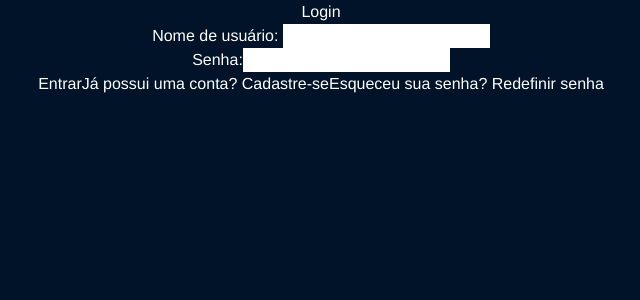
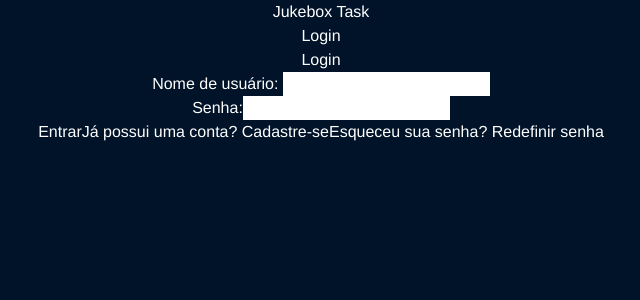
Before and after one commit to lauanS/jukebox-task, a Vue app in the folder web/: page /login in a window 1280 px wide. Shown: the top 300 px of the page, without its empty margins (319-959 px from the left). Built offline with nearby package versions, Linux system fonts and the light colour scheme.

Commit message:
feat: Implement basic navigation between pages

```diff
--- a/web/src/App.vue
+++ b/web/src/App.vue
@@ -1,7 +1,11 @@
 <template>
+  <NavigationBar />
   <router-view />
 </template>
 
+<script setup lang="ts">
+import NavigationBar from "@/components/NavigationBar.vue";
+</script>
 <style lang="scss">
 #app {
   font-family: Avenir, Helvetica, Arial, sans-serif;
--- /dev/null
+++ b/web/src/components/NavigationBar.vue
@@ -0,0 +1,35 @@
+<template>
+  <nav class="bg-slate-800 p-4">
+    <div class="flex items-center justify-between">
+      <div>
+        <router-link to="/" class="font-bold">Jukebox Task</router-link>
+      </div>
+      <div>
+        <template v-if="isAuthenticated">
+          <button @click="logout" class="mr-5">Logout</button>
+        </template>
+        <template v-else>
+          <router-link to="/login" class="mr-5">Login</router-link>
+        </template>
+      </div>
+    </div>
+  </nav>
+</template>
+
+<script setup lang="ts">
+import { computed } from "vue";
+import { useStore } from "vuex";
+import { useRouter } from "vue-router";
+
+const store = useStore();
+const router = useRouter();
+
+const isAuthenticated = computed(() => store.getters.isAuthenticated);
+
+const logout = () => {
+  store.dispatch("logout");
+  router.push("/login");
+};
+</script>
+
+<style scoped lang="scss"></style>
--- a/web/src/router/index.ts
+++ b/web/src/router/index.ts
@@ -1,17 +1,33 @@
-import { createRouter, createWebHistory, RouteRecordRaw } from "vue-router";
+import type { RouteRecordRaw, RouteLocationNormalized } from "vue-router";
+import { createRouter, createWebHistory } from "vue-router";
 import TaskView from "@/views/Task/TaskPage.vue";
 import LoginView from "@/views/Login/LoginPage.vue";
+import store from "@/store";
+
+function ensureIsAuthenticated(to: RouteLocationNormalized) {
+  if (!store.getters.isAuthenticated && to.name !== "login") {
+    return { name: "login" };
+  }
+}
+
+function ensureIsNotAuthenticated(to: RouteLocationNormalized) {
+  if (store.getters.isAuthenticated && to.name !== "home") {
+    return { name: "home" };
+  }
+}
 
 const routes: Array<RouteRecordRaw> = [
   {
     path: "/",
     name: "home",
     component: TaskView,
+    beforeEnter: [ensureIsAuthenticated],
   },
   {
     path: "/login",
     name: "login",
     component: LoginView,
+    beforeEnter: [ensureIsNotAuthenticated],
   },
 ];
 
--- a/web/src/views/Login/LoginPage.vue
+++ b/web/src/views/Login/LoginPage.vue
@@ -40,8 +40,10 @@
 <script setup lang="ts">
 import { ref } from "vue";
 import { useStore } from "vuex";
+import { useRouter } from "vue-router";
 import authService from "@/services/auth";
 
+const router = useRouter();
 const store = useStore();
 
 const form = ref({
@@ -58,7 +60,9 @@ const login = async () => {
     const response = await authService.user();
     const user = response.data;
 
-    store.dispatch("login", user);
+    await store.dispatch("login", user);
+
+    router.push("/");
   } catch (error) {
     console.log(error);
   }
```
